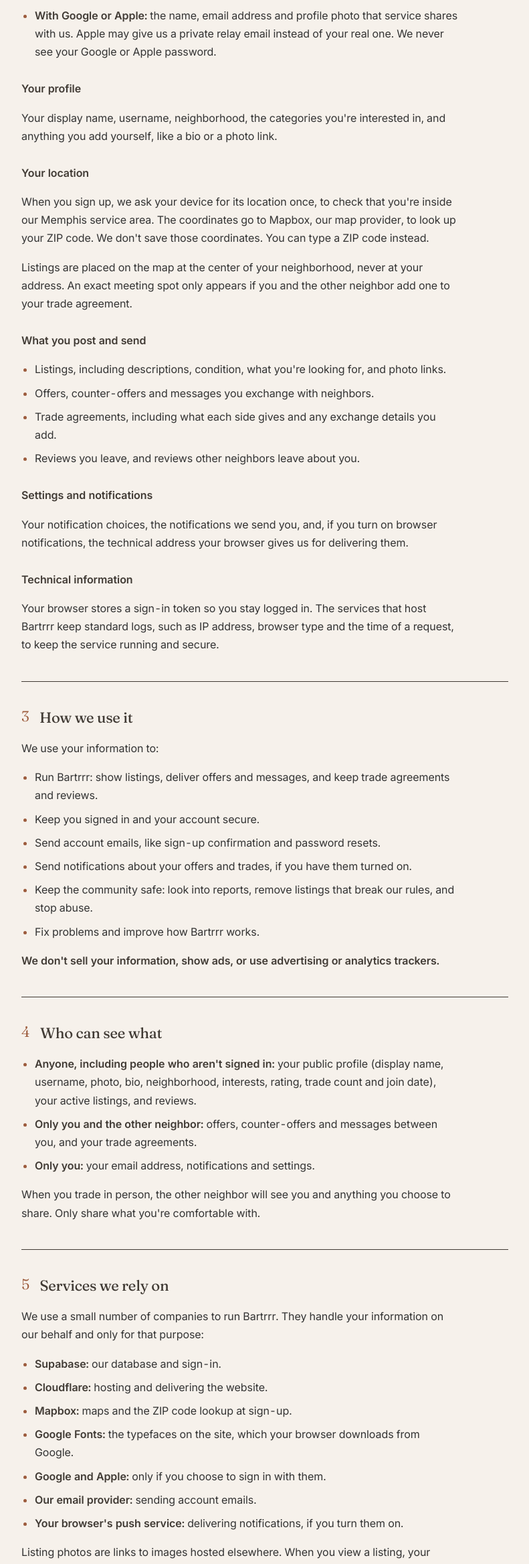
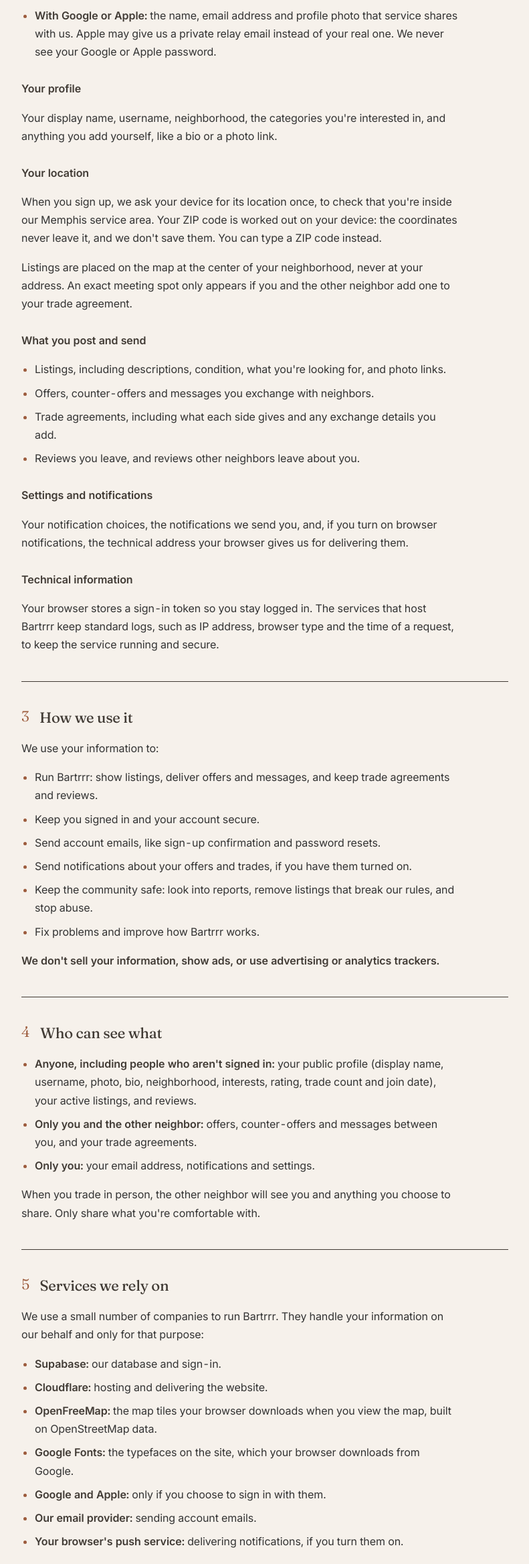
Before and after one commit to netfuel/bartrrr, a React (Vite) app: page /privacy in a window 1280 px wide. Shown: the part 1430-3765 px from the top of the page at 67% size, without its empty margins (244-1035 px from the left). Built offline with nearby package versions, Linux system fonts and the light colour scheme; no server answers.

Commit message:
docs(privacy): ZIP worked out on device; OpenFreeMap replaces Mapbox
Co-Authored-By: Claude Opus 5.5 <noreply@anthropic.com>
Claude-Session: https://claude.ai/code/session_014BHNnPsMqwrgtAmxDiffE9

```diff
--- a/src/pages/PrivacyPage.tsx
+++ b/src/pages/PrivacyPage.tsx
@@ -47,8 +47,8 @@ const sections: LegalSection[] = [
         <h3>Your location</h3>
         <p>
           When you sign up, we ask your device for its location once, to check that you're inside our Memphis
-          service area. The coordinates go to Mapbox, our map provider, to look up your ZIP code. We don't save those
-          coordinates. You can type a ZIP code instead.
+          service area. Your ZIP code is worked out on your device: the coordinates never leave it, and we don't
+          save them. You can type a ZIP code instead.
         </p>
         <p>
           Listings are placed on the map at the center of your neighborhood, never at your address. An exact meeting
@@ -135,7 +135,7 @@ const sections: LegalSection[] = [
         <ul>
           <li><strong>Supabase:</strong> our database and sign-in.</li>
           <li><strong>Cloudflare:</strong> hosting and delivering the website.</li>
-          <li><strong>Mapbox:</strong> maps and the ZIP code lookup at sign-up.</li>
+          <li><strong>OpenFreeMap:</strong> the map tiles your browser downloads when you view the map, built on OpenStreetMap data.</li>
           <li><strong>Google Fonts:</strong> the typefaces on the site, which your browser downloads from Google.</li>
           <li><strong>Google and Apple:</strong> only if you choose to sign in with them.</li>
           <li><strong>Our email provider:</strong> sending account emails.</li>
```
